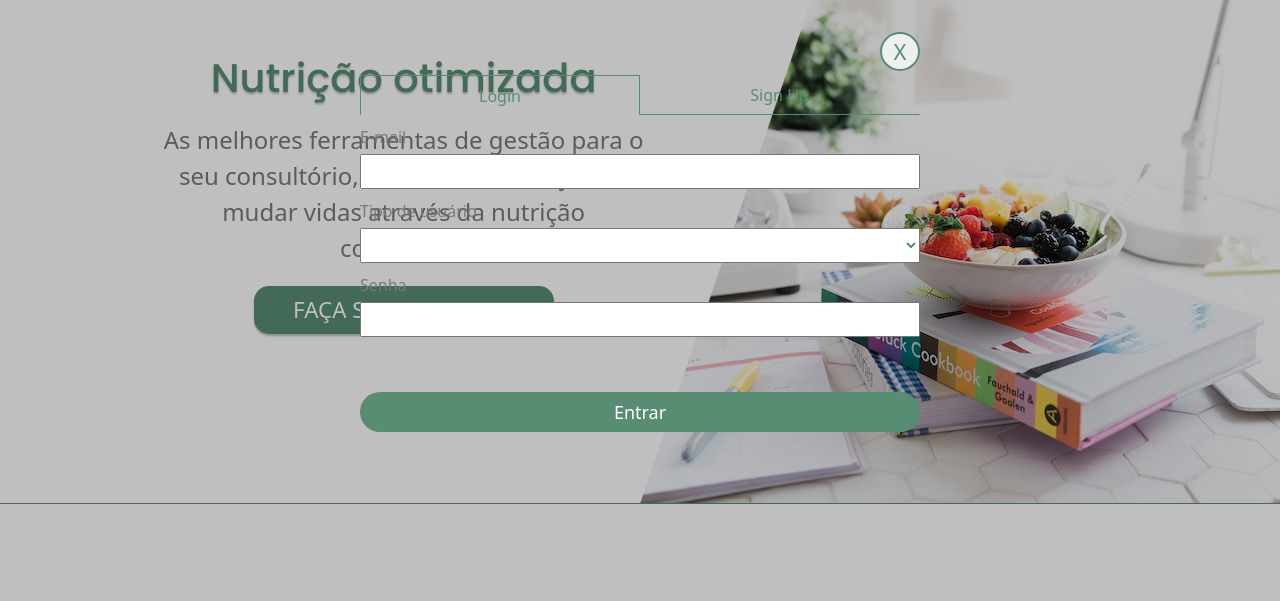
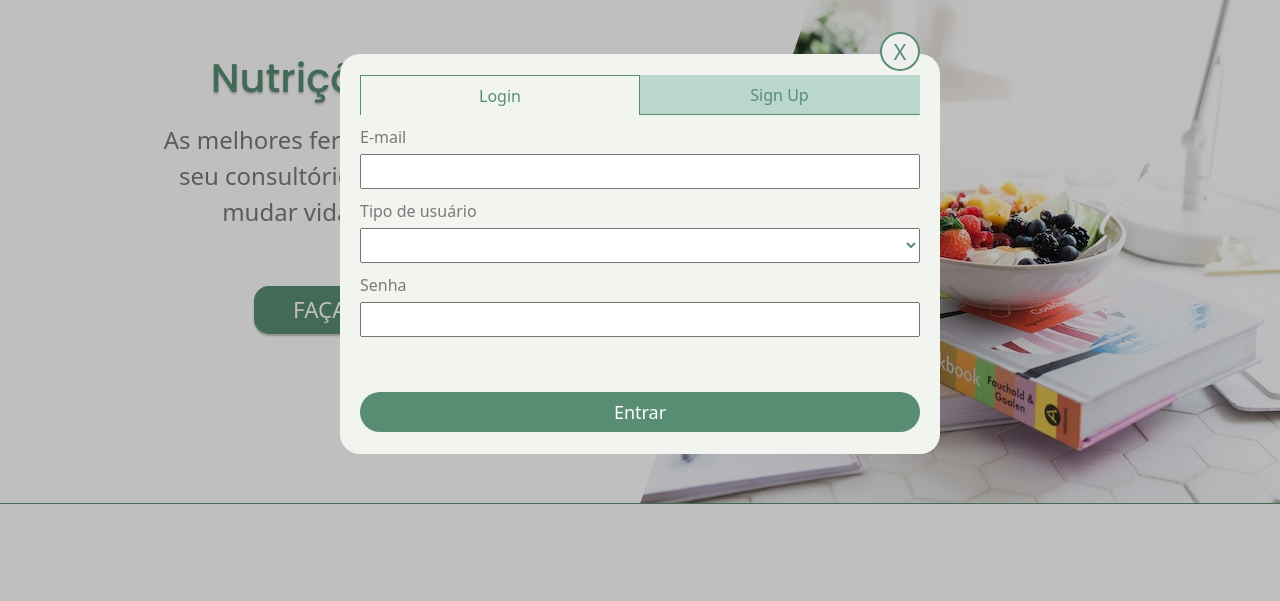
Before and after one commit to lucaspedroabreu/nutripuc, a plain HTML site: page index.html in a window 1280 px wide. Both pictures are taken after a click on the button "LOGIN". Shown: the part 146-747 px from the top of the page. Drawn offline with nearby package versions, Linux system fonts and the light colour scheme.

Commit message:
correção de cores modal

```diff
--- a/styles.css
+++ b/styles.css
@@ -171,7 +171,7 @@ header button.login:hover {
 
 .login-modal {
   margin: 5%;
-  background-color: var(--themeGreeExtraLight);
+  background-color: var(--themeGreenExtraLight);
   height: 400px;
   width: 600px;
   display: flex;
@@ -210,14 +210,14 @@ header button.login:hover {
 }
 
 .login-modal .login-type-login {
-  background-color: var(--themeGreeExtraLight);
+  background-color: var(--themeGreenExtraLight);
   border-left: 1px solid var(--themeGreenMedium);
   border-top: 1px solid var(--themeGreenMedium);
   border-right: 1px solid var(--themeGreenMedium);
 }
 
 .login-modal .login-type-signup {
-  background-color: var(--themeGreenMediumLigth);
+  background-color: var(--themeGreenMediumLight);
   border-top: 1px solid transparent;
   border-right: 1px solid transparent;
   border-bottom: 1px solid var(--themeGreenMedium);
```
